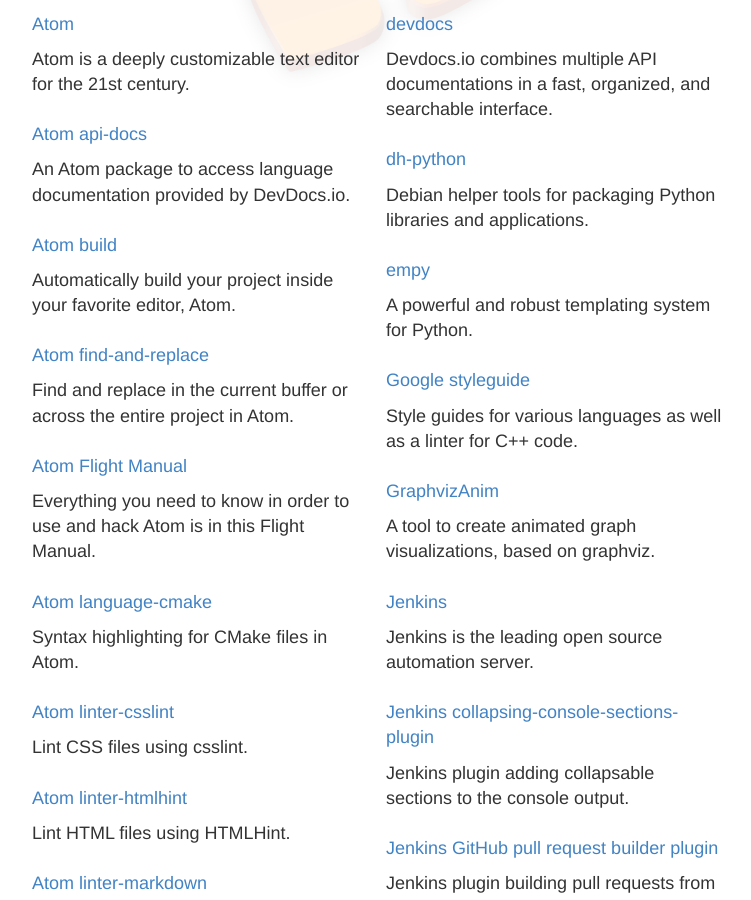
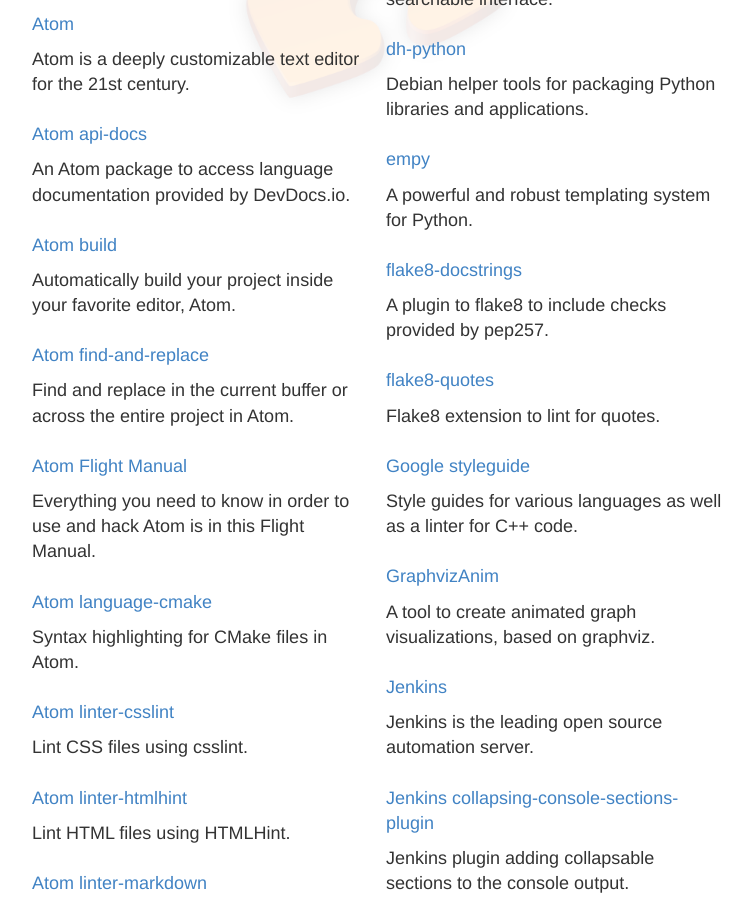
Before and after one commit to dirk-thomas/dirk-thomas.github.io, a Jekyll site: the page built from projects/index.md, in a window 1280 px wide and 900 px high, scrolled down 1394 px. Shown: the whole window, without its empty margins (278-1029 px from the left). Built offline with Jekyll 4.4.1, drawn with Linux system fonts in a browser that asks for light colours; emoji names are drawn with the system emoji font.

Commit message:
add flake8 docstrings and quotes to project list

```diff
--- a/projects/index.md
+++ b/projects/index.md
@@ -200,6 +200,14 @@
 
   A powerful and robust templating system for Python.
 
+* [flake8-docstrings](https://gitlab.com/pycqa/flake8-docstrings/merge_requests?author_username=dirk-thomas&state=all)
+
+  A plugin to flake8 to include checks provided by pep257.
+
+* [flake8-quotes](https://github.com/zheller/flake8-quotes/issues?q=author%3Adirk-thomas)
+
+  Flake8 extension to lint for quotes.
+
 * [Google styleguide](https://github.com/google/styleguide/issues?q=author%3Adirk-thomas)
 
   Style guides for various languages as well as a linter for C++ code.
```
